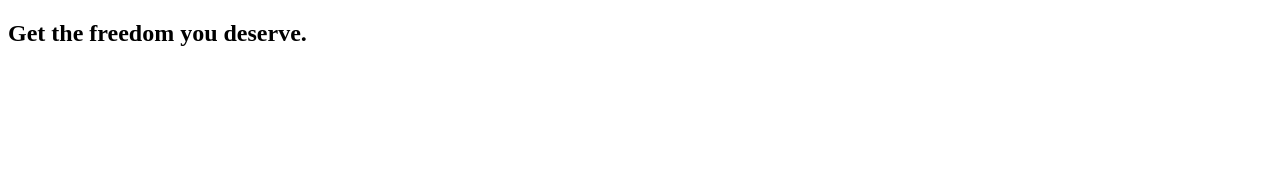
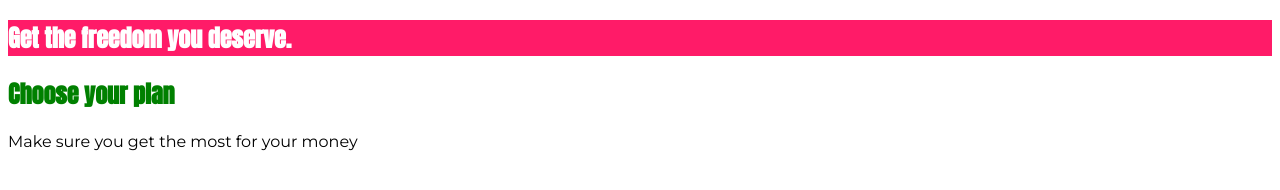
Before and after one commit to rohan2734/complete_css, a plain HTML site: page basics_of_css/index.html in a window 1280 px wide. Drawn offline with Linux system fonts and the light colour scheme.

Commit message:
added inheritance,selectors,inline styles, fonts

```diff
--- a/basics_of_css/index.html
+++ b/basics_of_css/index.html
@@ -6,12 +6,28 @@
     <meta http-equiv="X-UA-Compatible" content="ie=edge">
     <title>uHost</title>
     <link rel="shortcut icon" href="favicon.png">
+    <link href="https://fonts.googleapis.com/css2?family=Anton&display=swap" rel="stylesheet">
+    <link href="https://fonts.googleapis.com/css2?family=Montserrat:wght@400;700&display=swap" rel="stylesheet">
+    <link rel="stylesheet" href="./main.css">
+
+    <!-- <style>
+        section{
+            background: #ff1b68;
+        }
+    </style> -->
 </head>
-
+<!--
+    selector applies styles to every element
+-->
 <body>
     <main>
-        <section>
+        <!-- <section style="background: #ff1b68;"> // inline styles-->
+        <section id="product-overview" >
             <h1>Get the freedom you deserve.</h1>
+        </section>
+        <section id="plans">
+            <h1 class="section-title">Choose your plan</h1>
+            <p>Make sure you get the most for your money</p>
         </section>
     </main>
 </body>
--- /dev/null
+++ b/basics_of_css/main.css
@@ -0,0 +1,37 @@
+body{
+  font-family: 'Montserrat', sans-serif;
+}
+
+#product-overview{
+  background: #ff1b68;
+}
+
+h1{
+  color:white;
+  font-family: 'Anton', sans-serif;
+}
+
+.section-title{
+  color:green;
+}
+
+/* we cannot use ids more than once for styling,
+but we can use classes more than once for styling */
+
+/* here the order of over riding matters only for same class or selector
+but it doesnt matter for different class over riding the css of the same element */
+
+/* cascading means, multiple rules can apply to the same element */
+
+/* specifity
+* resolve conflicts arising from multiple rules
+* inline styles >
+* id selectors
+* .class,:psuedo class and [attribute] selectors
+* <tag> and ::psuedo-element selectors */
+
+/* INHERITANCE
+* if we add a "*" selector , it applies stlyes to all the elements
+*but it has the least priority, so it is inefficient
+* instead we can use body
+ */
```
